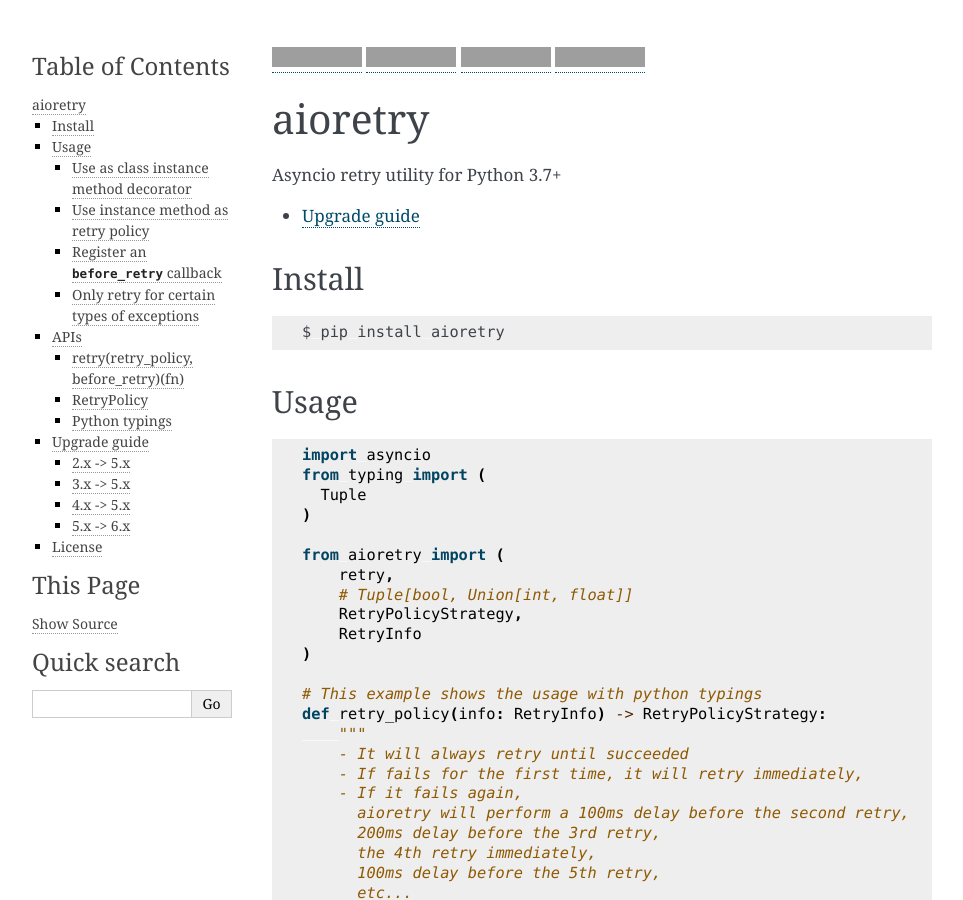
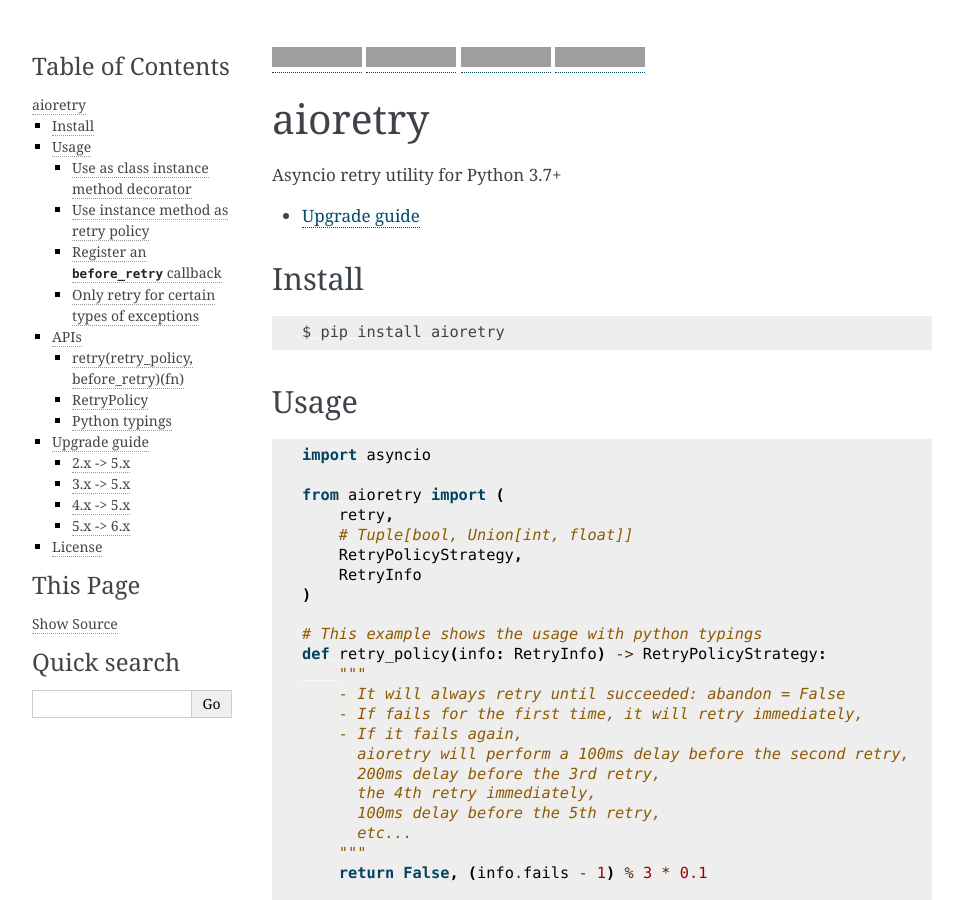
Before and after one commit to kaelzhang/python-aioretry, a Sphinx documentation site: the page built from docs/README.md, in a window 1280 px wide and 900 px high, cut to the strip 0-900 px from the top of the window. Shown: the whole strip, without its empty margins (148-1111 px from the left). Built offline with Sphinx 7.4.7, drawn with Linux system fonts in a browser that asks for light colours; grey boxes are pictures that could not be loaded.

Commit message:
README.md: improve the first example

````diff
--- a/docs/README.md
+++ b/docs/README.md
@@ -19,9 +19,6 @@ $ pip install aioretry
 
 ```py
 import asyncio
-from typing import (
-  Tuple
-)
 
 from aioretry import (
     retry,
@@ -33,7 +30,7 @@ from aioretry import (
 # This example shows the usage with python typings
 def retry_policy(info: RetryInfo) -> RetryPolicyStrategy:
     """
-    - It will always retry until succeeded
+    - It will always retry until succeeded: abandon = False
     - If fails for the first time, it will retry immediately,
     - If it fails again,
       aioretry will perform a 100ms delay before the second retry,
````
